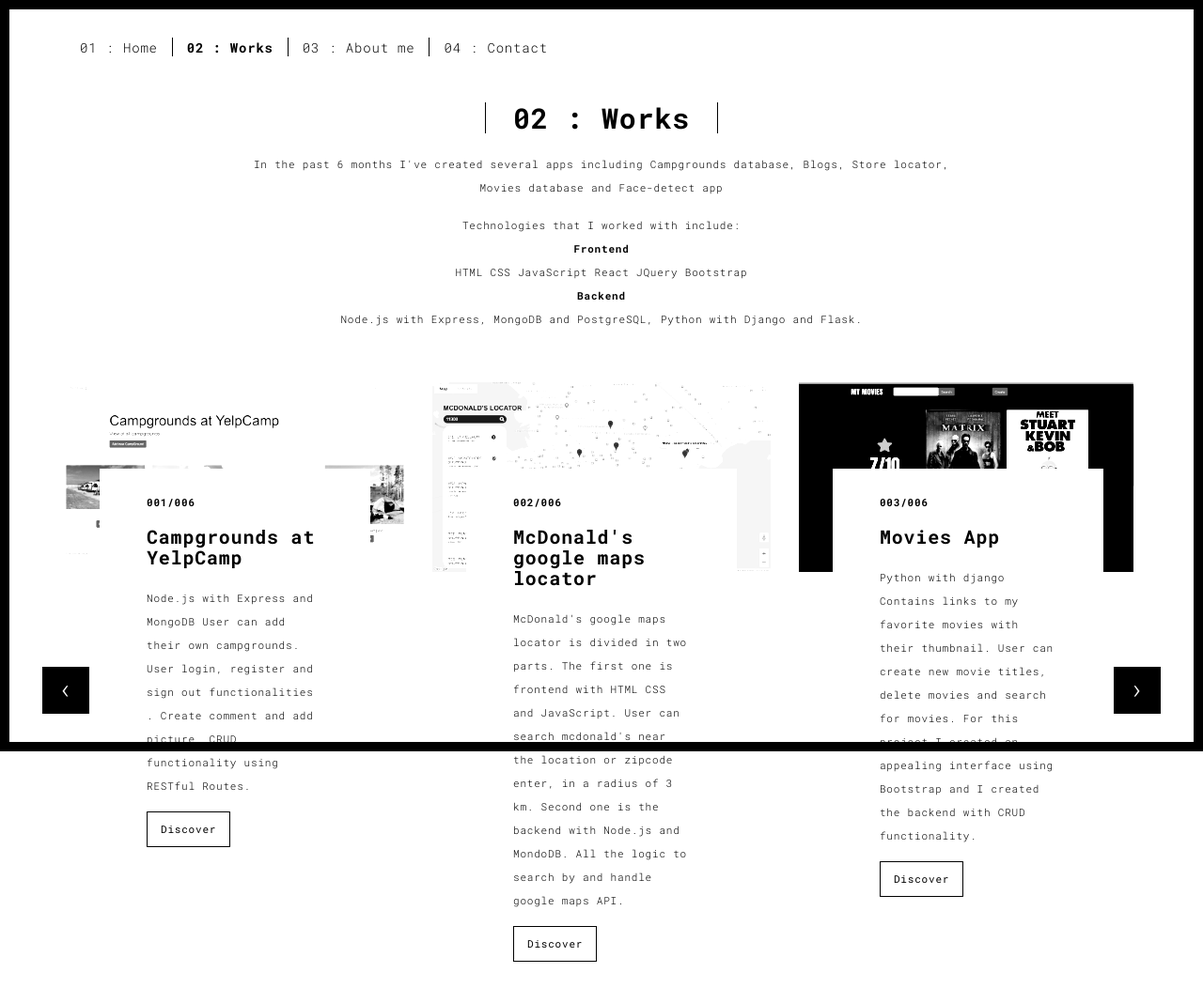
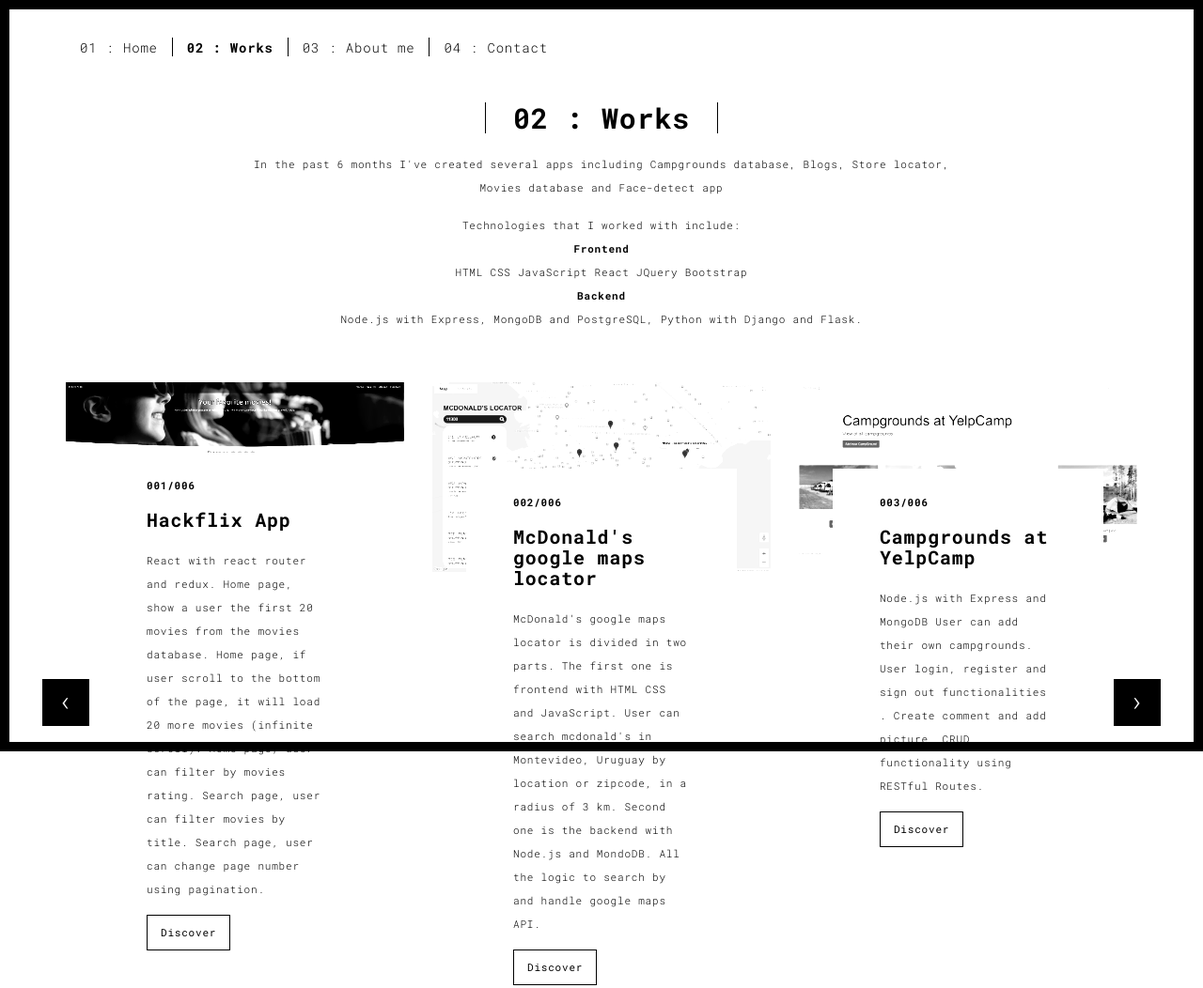
Before and after one commit to sebauru87/portfolio, a plain HTML site: page works.html in a window 1280 px wide. Shown: the top 1052 px of the page at 94% size. Drawn offline with Linux system fonts and the light colour scheme.

Commit message:
Add hackflix img and work

```diff
--- a/works.html
+++ b/works.html
@@ -90,35 +90,37 @@
                   <div class="row">
                     <div class="col-sm-4">
                       <a
-                        href="https://yelp-camp-nodejs.herokuapp.com/"
-                        title=""
+                        href="https://react-your-favorite-movies.netlify.app/"
                         class="black-image-project-hover"
                         target="_blank"
                       >
                         <img
-                          src="./static/assets/images/campgrounds.jpg"
-                          alt=""
+                          src="./static/assets/images/hackflix.jpg"
+                          alt="Image"
                           class="img-responsive"
                         />
                       </a>
-                      <div class="card-container card-container-lg">
+                      <div class="card-container">
                         <h4>001/006</h4>
-                        <h3>Campgrounds at YelpCamp</h3>
+                        <h3>Hackflix App</h3>
                         <p>
-                          Node.js with Express and MongoDB User can add their
-                          own campgrounds. User login, register and sign out
-                          functionalities . Create comment and add picture. CRUD
-                          functionality using RESTful Routes.
+                          React with react router and redux. Home page, show a
+                          user the first 20 movies from the movies database.
+                          Home page, if user scroll to the bottom of the page,
+                          it will load 20 more movies (infinite scroll). Home
+                          page, user can filter by movies rating. Search page,
+                          user can filter movies by title. Search page, user can
+                          change page number using pagination.
                         </p>
                         <a
-                          href="https://yelp-camp-nodejs.herokuapp.com/"
-                          title=""
+                          href="https://react-your-favorite-movies.netlify.app/"
                           class="btn btn-default"
                           target="_blank"
                           >Discover</a
                         >
                       </div>
                     </div>
+
                     <div class="col-sm-4">
                       <a
                         href="https://sebauru87.github.io/GoogleMaps/"
@@ -138,10 +140,10 @@
                         <p>
                           McDonald's google maps locator is divided in two
                           parts. The first one is frontend with HTML CSS and
-                          JavaScript. User can search mcdonald's near the
-                          location or zipcode enter, in a radius of 3 km. Second
-                          one is the backend with Node.js and MondoDB. All the
-                          logic to search by and handle google maps API.
+                          JavaScript. User can search mcdonald's in Montevideo,
+                          Uruguay by location or zipcode, in a radius of 3 km.
+                          Second one is the backend with Node.js and MondoDB.
+                          All the logic to search by and handle google maps API.
                         </p>
                         <a
                           href="https://sebauru87.github.io/GoogleMaps/"
@@ -152,6 +154,43 @@
                         >
                       </div>
                     </div>
+                    <div class="col-sm-4">
+                      <a
+                        href="https://yelp-camp-nodejs.herokuapp.com/"
+                        title=""
+                        class="black-image-project-hover"
+                        target="_blank"
+                      >
+                        <img
+                          src="./static/assets/images/campgrounds.jpg"
+                          alt=""
+                          class="img-responsive"
+                        />
+                      </a>
+                      <div class="card-container card-container-lg">
+                        <h4>003/006</h4>
+                        <h3>Campgrounds at YelpCamp</h3>
+                        <p>
+                          Node.js with Express and MongoDB User can add their
+                          own campgrounds. User login, register and sign out
+                          functionalities . Create comment and add picture. CRUD
+                          functionality using RESTful Routes.
+                        </p>
+                        <a
+                          href="https://yelp-camp-nodejs.herokuapp.com/"
+                          title=""
+                          class="btn btn-default"
+                          target="_blank"
+                          >Discover</a
+                        >
+                      </div>
+                    </div>
+                  </div>
+                  <!--/row-->
+                </div>
+                <!--/item-->
+                <div class="item">
+                  <div class="row">
                     <div class="col-sm-4">
                       <a
                         href="https://movieapppython.herokuapp.com/"
@@ -166,7 +205,7 @@
                         />
                       </a>
                       <div class="card-container card-container-lg">
-                        <h4>003/006</h4>
+                        <h4>004/006</h4>
                         <h3>Movies App</h3>
                         <p>
                           Python with django Contains links to my favorite
@@ -185,12 +224,6 @@
                         >
                       </div>
                     </div>
-                  </div>
-                  <!--/row-->
-                </div>
-                <!--/item-->
-                <div class="item">
-                  <div class="row">
                     <div class="col-sm-4">
                       <a
                         href="https://my-python-blog-app.herokuapp.com/"
@@ -204,7 +237,7 @@
                         />
                       </a>
                       <div class="card-container">
-                        <h4>004/006</h4>
+                        <h4>005/006</h4>
                         <h3>Blog App</h3>
                         <p>
                           Python with Django Allow users to sign up and create
@@ -220,7 +253,7 @@
                         >
                       </div>
                     </div>
-                    <div class="col-sm-4">
+                    <!-- <div class="col-sm-4">
                       <a
                         href="https://sebauru87.github.io/sumas-restas-conversiones/ "
                         class="black-image-project-hover"
@@ -249,7 +282,7 @@
                           >Discover</a
                         >
                       </div>
-                    </div>
+                    </div> -->
 
                     <div class="col-sm-4">
                       <a
```
Also changed, not shown: static/assets/images/hackflix.jpg (added).
